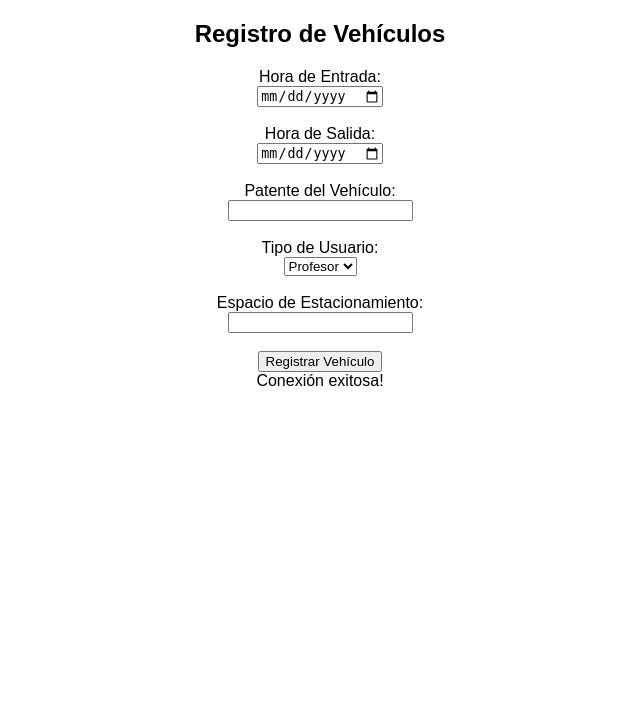
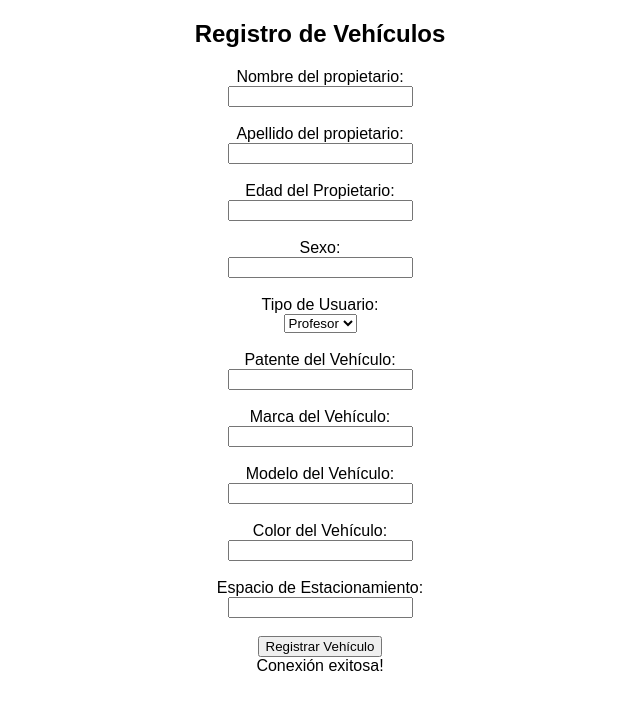
Before and after one commit to EstefaniaSandoval/Integracion1_version2, a PHP site: page /registro_vehiculos.php in a window 1280 px wide. Shown: the part 56-766 px from the top of the page, without its empty margins (320-960 px from the left). Run offline with PHP 8.4, Linux system fonts and the light colour scheme; data that the repository does not hold is empty.

Commit message:
Correccion al formulario

```diff
--- a/Integracion_I/estructura/index.php
+++ b/Integracion_I/estructura/index.php
@@ -121,7 +121,7 @@ $ocupados = $total_spaces - $libres;
 
 <h2>Acciones</h2>
 <div class="acciones">
-    <a href="registo_vehiculos" class="btn">Registrar Vehículo</a>
+    <a href="registo_vehiculos.php" class="btn">Registrar Vehículo</a>
     <a href="gestion_espacios.php" class="btn">Gestionar Espacios</a>
 </div>
 
--- a/Integracion_I/estructura/registro_vehiculos.php
+++ b/Integracion_I/estructura/registro_vehiculos.php
@@ -9,14 +9,17 @@ ini_set('display_errors', 1);
 
 <h2>Registro de Vehículos</h2>
 <form action="registro_vehiculos.php" method="POST">
-    <label for="owner_name">Hora de Entrada:</label><br>
-    <input type="date" id="owner_name" name="owner_name" required><br><br>
+    <label for="owner_name">Nombre del propietario:</label><br>
+    <input type="text" id="owner_name" name="owner_name" required><br><br>
 
-    <label for="owner_name">Hora de Salida:</label><br>
-    <input type="date" id="owner_name" name="owner_name" required><br><br>
+    <label for="owner_name">Apellido del propietario:</label><br>
+    <input type="text" id="owner_name" name="owner_name" required><br><br>
 
-    <label for="vehicle_plate">Patente del Vehículo:</label><br>
-    <input type="text" id="vehicle_plate" name="vehicle_plate" required><br><br>
+    <label for="owner_name">Edad del Propietario:</label><br>
+    <input type="text" id="owner_name" name="owner_name" required><br><br>
+
+    <label for="owner_name">Sexo:</label><br>
+    <input type="text" id="owner_name" name="owner_name" required><br><br>
 
     <label for="user_type">Tipo de Usuario:</label><br>
     <select id="user_type" name="user_type" required>
@@ -24,6 +27,18 @@ ini_set('display_errors', 1);
         <option value="alumno">Alumno</option>
         <option value="visita">Visita</option>
     </select><br><br>
+
+    <label for="vehicle_plate">Patente del Vehículo:</label><br>
+    <input type="text" id="vehicle_plate" name="vehicle_plate" required><br><br>
+
+    <label for="vehicle_plate">Marca del Vehículo:</label><br>
+    <input type="text" id="vehicle_plate" name="vehicle_plate" required><br><br>
+
+    <label for="vehicle_plate">Modelo del Vehículo:</label><br>
+    <input type="text" id="vehicle_plate" name="vehicle_plate" required><br><br>
+
+    <label for="vehicle_plate">Color del Vehículo:</label><br>
+    <input type="text" id="vehicle_plate" name="vehicle_plate" required><br><br>
 
     <label for="parking_space">Espacio de Estacionamiento:</label><br>
     <input type="text" id="parking_space" name="parking_space" required><br><br>
```
